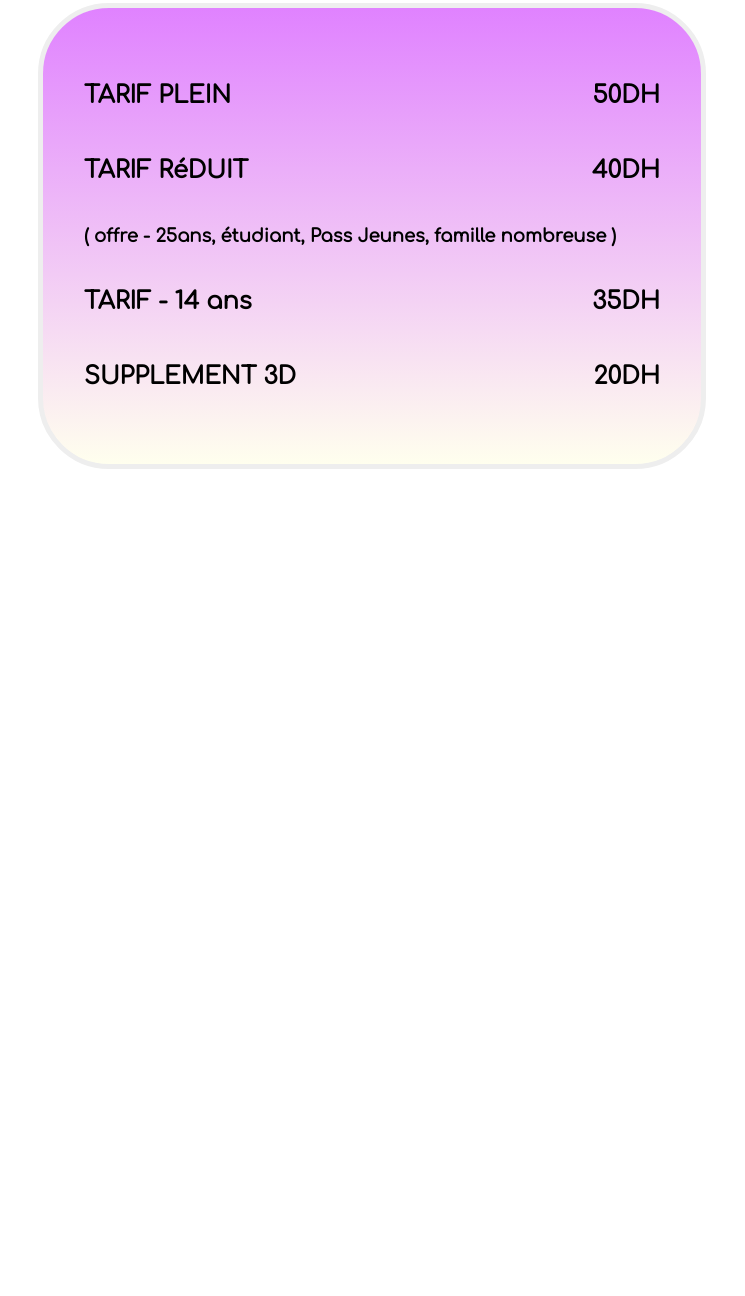
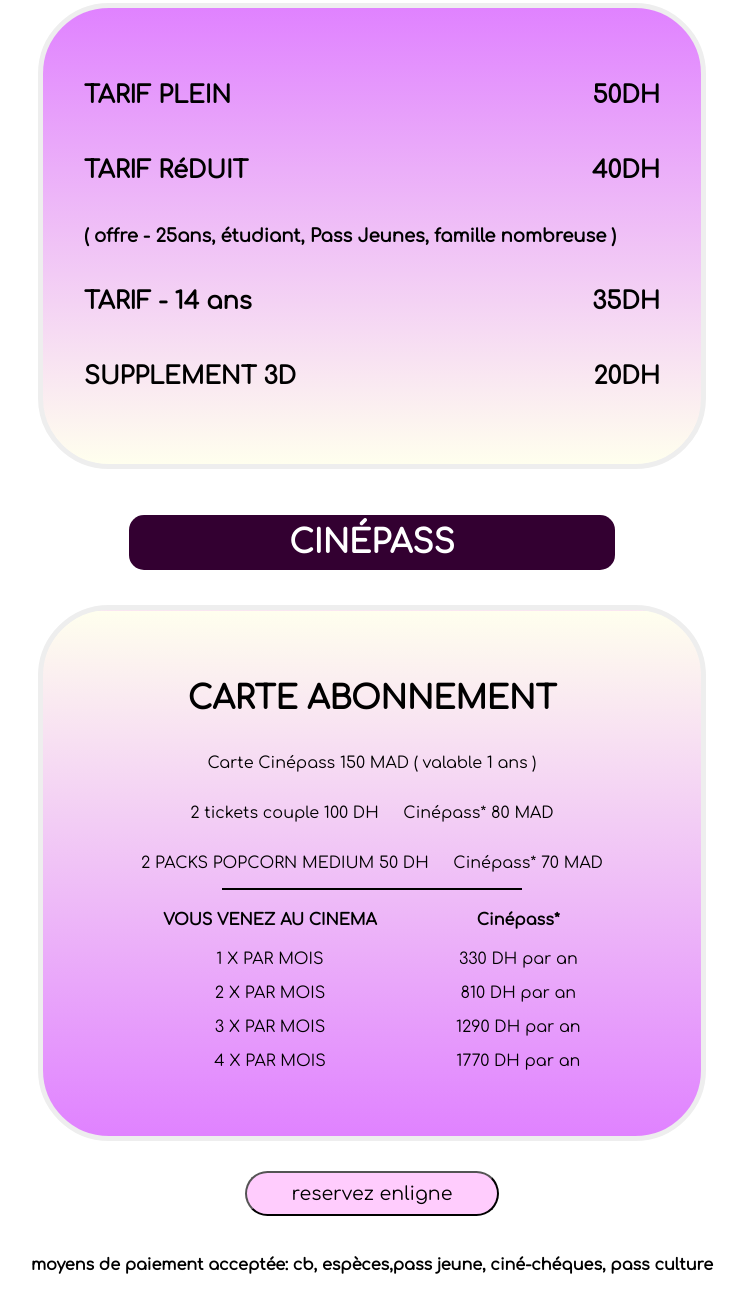
Before and after one commit to boujahdachraf/Cin-ma-s-B2, a plain HTML site: page Dev/tarifs.html in a window 1280 px wide. Shown: the part 348-1644 px from the top of the page, without its empty margins (268-1013 px from the left). Before the commit the page ends 817 px from the top, so only its background shows below. Drawn offline with Linux system fonts and the light colour scheme.

Commit message:
Tarifs update

```diff
--- a/Dev/tarifs.css
+++ b/Dev/tarifs.css
@@ -115,3 +115,89 @@ li a {
 .tarifs_item.offer {
   font-size: 18px;
 }
+/* cinepass tarifs */
+.subtitle2 {
+  margin-top: 46px;
+  width: 100%;
+  display: flex;
+  justify-content: center;
+}
+
+.subtitle2 .holder2 {
+  width: 38%;
+  background: #330031;
+  border-radius: 15px;
+  color: white;
+  height: 55px;
+  display: flex;
+  justify-content: center;
+  align-items: center;
+  text-transform: uppercase;
+}
+
+.tarifs2 {
+  display: flex;
+  justify-content: center;
+  align-items: center;
+  margin-top: 35px;
+}
+
+.tarifs2 .holder2 {
+  width: 45%;
+  border-radius: 71px;
+  /* background: url(./Images/tarif1.png) no-repeat; */
+  background: linear-gradient(to bottom, #ffffee, #e082ff);
+
+  display: flex;
+  flex-direction: column;
+  background-position: center;
+  padding: 50px 41px;
+  border: 5px solid #eee;
+}
+
+.tarifs_item2 {
+  display: flex;
+  justify-content: space-between;
+  align-items: center;
+  font-weight: 600;
+  font-size: 24px;
+}
+
+.tarifs_item.offer2 {
+  font-size: 18px;
+}
+
+.holder2 {
+  text-align: center;
+}
+
+.holder2 span {
+  margin-left: 20px;
+}
+
+.line-pass-cinema {
+  border-bottom: 2px solid #000;
+  width: 300px;
+  margin: 0 auto;
+}
+
+.deux-pass-prix{
+    display: flex;
+    justify-content: space-evenly;
+}
+/* réservez enligne */
+.enline-button {
+color: black;
+font-size: 19px;
+border-radius: 30px;
+display: block;
+margin: 0 auto;
+padding: 10px 45px;
+background-color: #FFCCFD;
+margin-top: 30px;
+}
+.paiment {
+text-align: center;
+margin: 0 auto;
+margin-top: 40px;
+}
--- a/Dev/tarifs.html
+++ b/Dev/tarifs.html
@@ -34,7 +34,7 @@
           <input type="text" class="search-bar" placeholder="Search..." />
         </div>
       </nav>
-
+      <!-- les tarifs items -->
       <div class="title">
         <h1>Les Tarifs</h1>
       </div>
@@ -68,6 +68,48 @@
           </div>
         </div>
       </div>
+
+      <!-- cinepass tarifs -->
+      <div class="subtitle2">
+        <div class="holder2">
+          <h1>Cinépass</h1>
+        </div>
+      </div>
+
+      <div class="tarifs2">
+        <div class="holder2">
+          <h1>CARTE ABONNEMENT</h1>
+          <p>Carte Cinépass 150 MAD ( valable 1 ans )</p>
+          <p>2 tickets couple 100 DH <span>Cinépass* 80 MAD</span></p>
+          <p>2 PACKS POPCORN MEDIUM 50 DH <span>Cinépass* 70 MAD</span></p>
+          <div class="line-pass-cinema"></div>
+          <div class="deux-pass-prix">
+            <div>
+              <h4>VOUS VENEZ AU CINEMA</h4>
+              <p>1 X PAR MOIS</p>
+              <p>2 X PAR MOIS</p>
+              <p>3 X PAR MOIS</p>
+              <p>4 X PAR MOIS</p>
+            </div>
+            <div>
+              <h4>Cinépass*</h4>
+              <p>330 DH par an</p>
+              <p>810 DH par an</p>
+              <p>1290 DH par an</p>
+              <p>1770 DH par an</p>
+            </div>
+          </div>
+        </div>
+      </div>
+      <!-- réservez enligne -->
+      <button class="enline-button">reservez enligne</button>
+
+      <div class="paiment">
+        <h4>
+          moyens de paiement acceptée: cb, espèces,pass jeune, ciné-chéques,
+          pass culture
+        </h4>
+      </div>
     </div>
   </body>
 </html>
```
